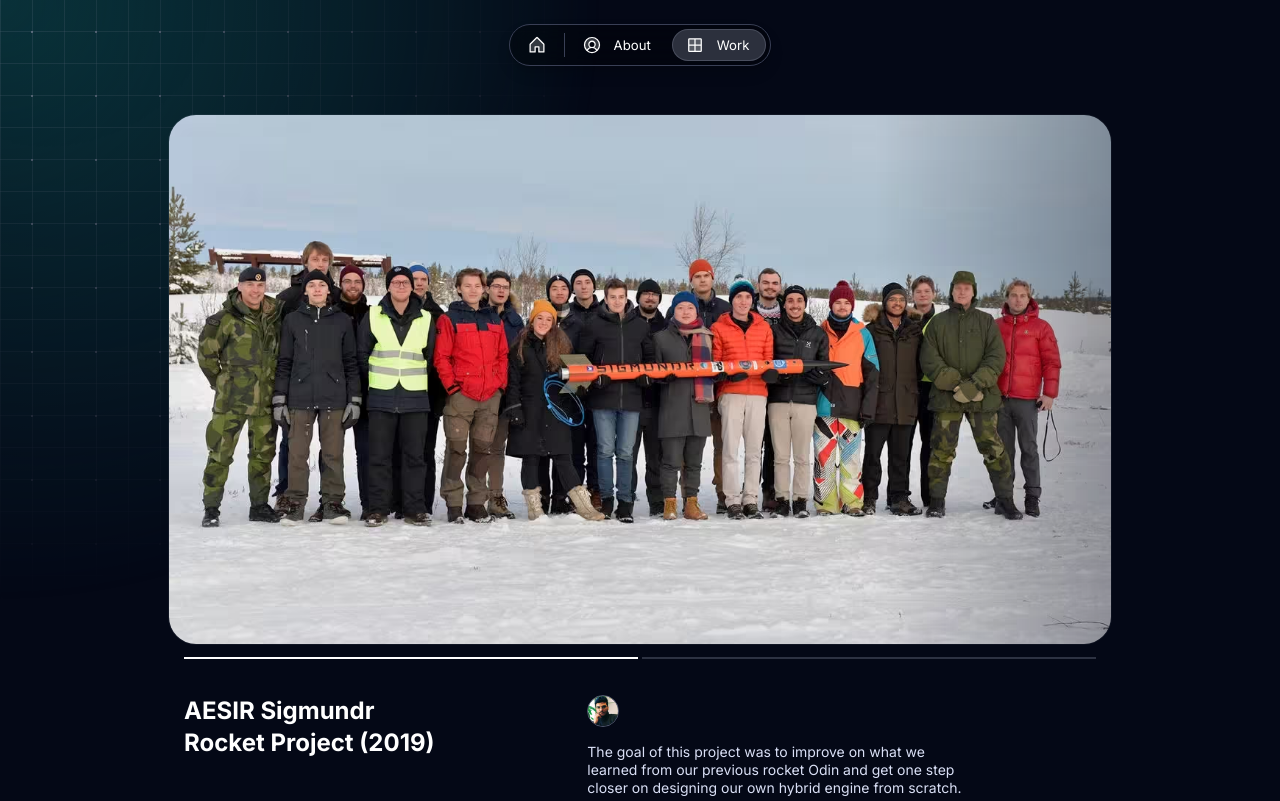
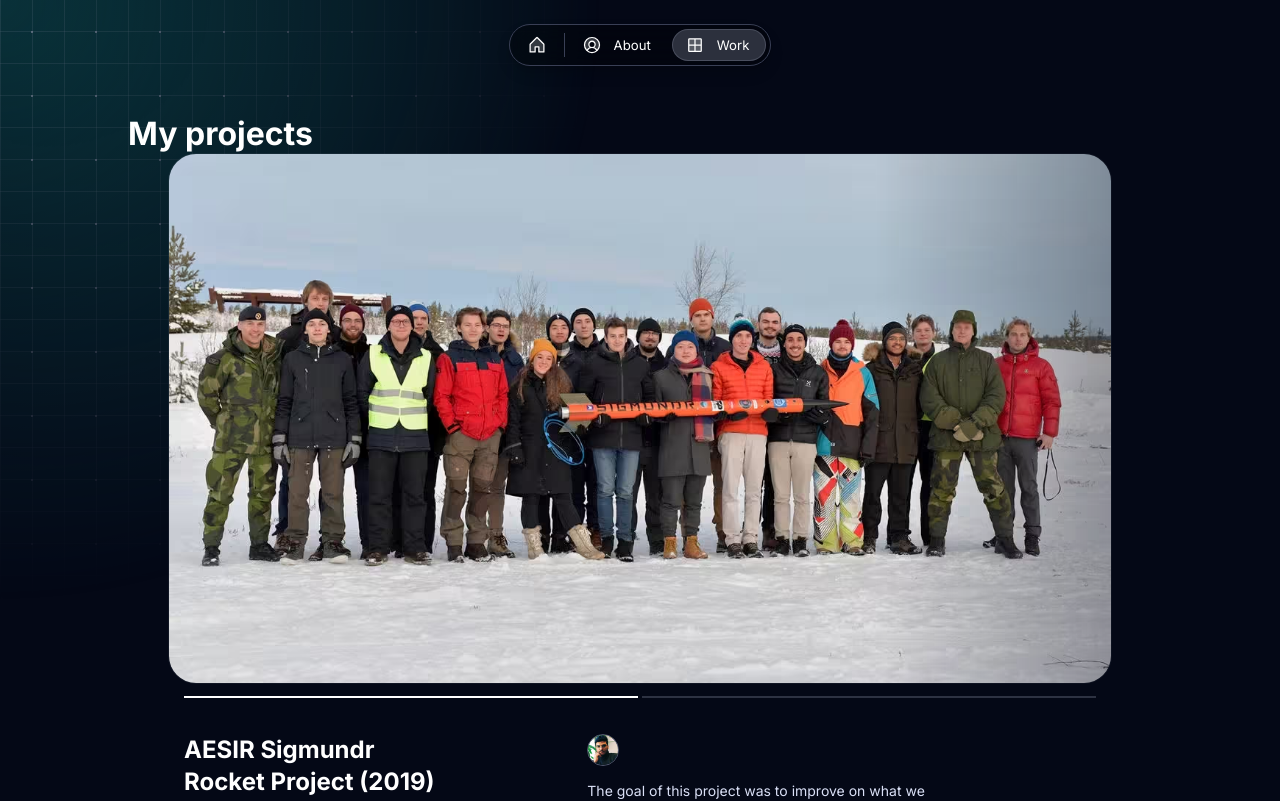
Before and after one commit to dhruvhaldar/portfolio, a Next.js app: page /work in a window 1280 px wide. Shown: the top 801 px of the page. Built offline with nearby package versions, Linux system fonts and the light colour scheme.

Commit message:
update page.tsx and page.tsx

```diff
--- a/src/app/about/page.tsx
+++ b/src/app/about/page.tsx
@@ -69,6 +69,7 @@ export default function About() {
   ];
   return (
     <Column maxWidth="m">
+      <h1>{about.title}</h1> {/* Added h1 tag for SEO and accessibility */}
       <script
         type="application/ld+json"
         suppressHydrationWarning
--- a/src/app/work/page.tsx
+++ b/src/app/work/page.tsx
@@ -1,5 +1,5 @@
 import { getPosts } from "@/app/utils/utils";
-import { Column } from "@/once-ui/components";
+import { Column, Heading } from "@/once-ui/components";
 import { Projects } from "@/components/work/Projects";
 import { baseURL } from "@/app/resources";
 import { person, work } from "@/app/resources/content";
@@ -38,6 +38,7 @@ export default function Work() {
 
   return (
     <Column maxWidth="m">
+      <Heading as="h1">{work.title}</Heading>
       <script
         type="application/ld+json"
         suppressHydrationWarning
```
